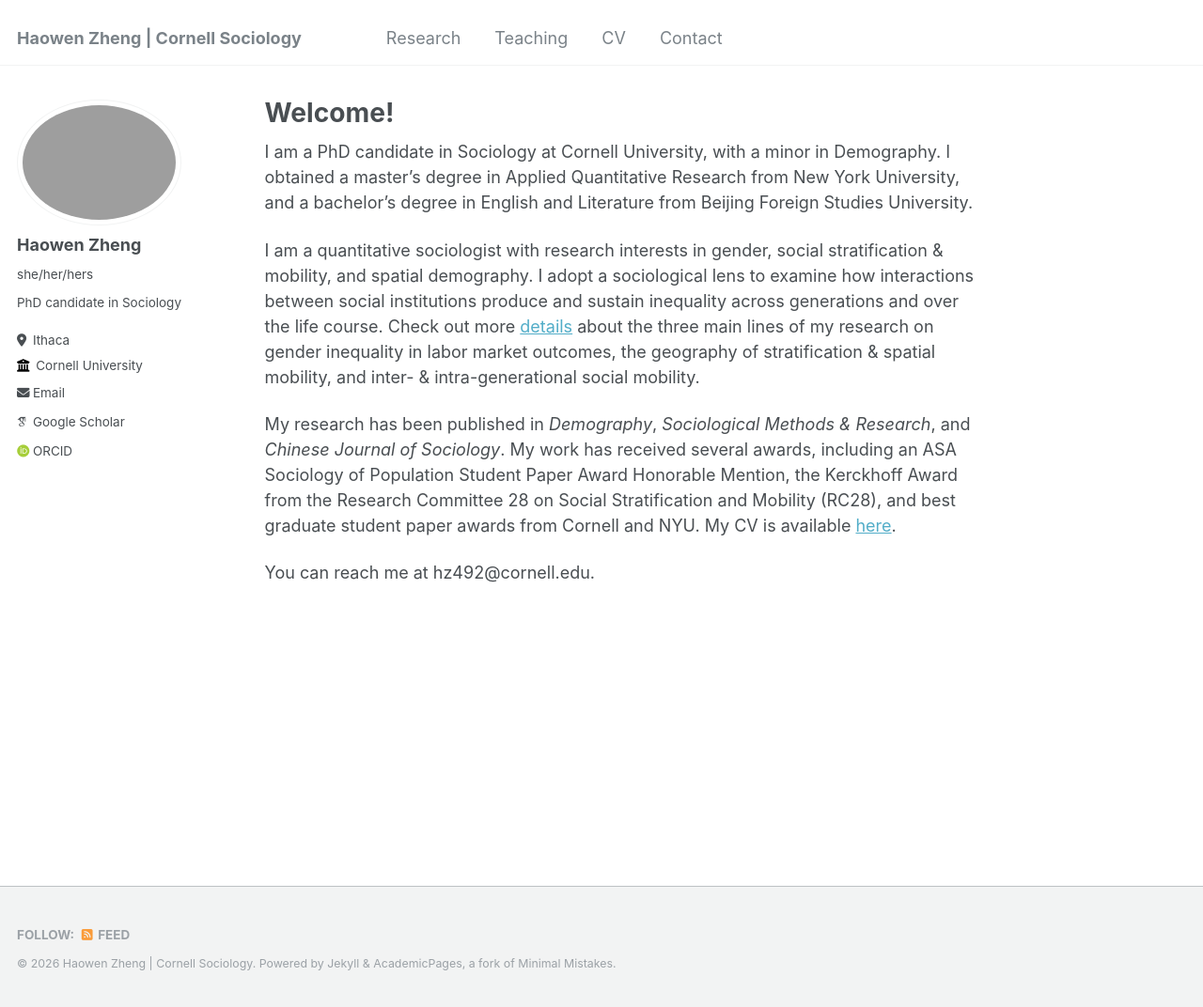
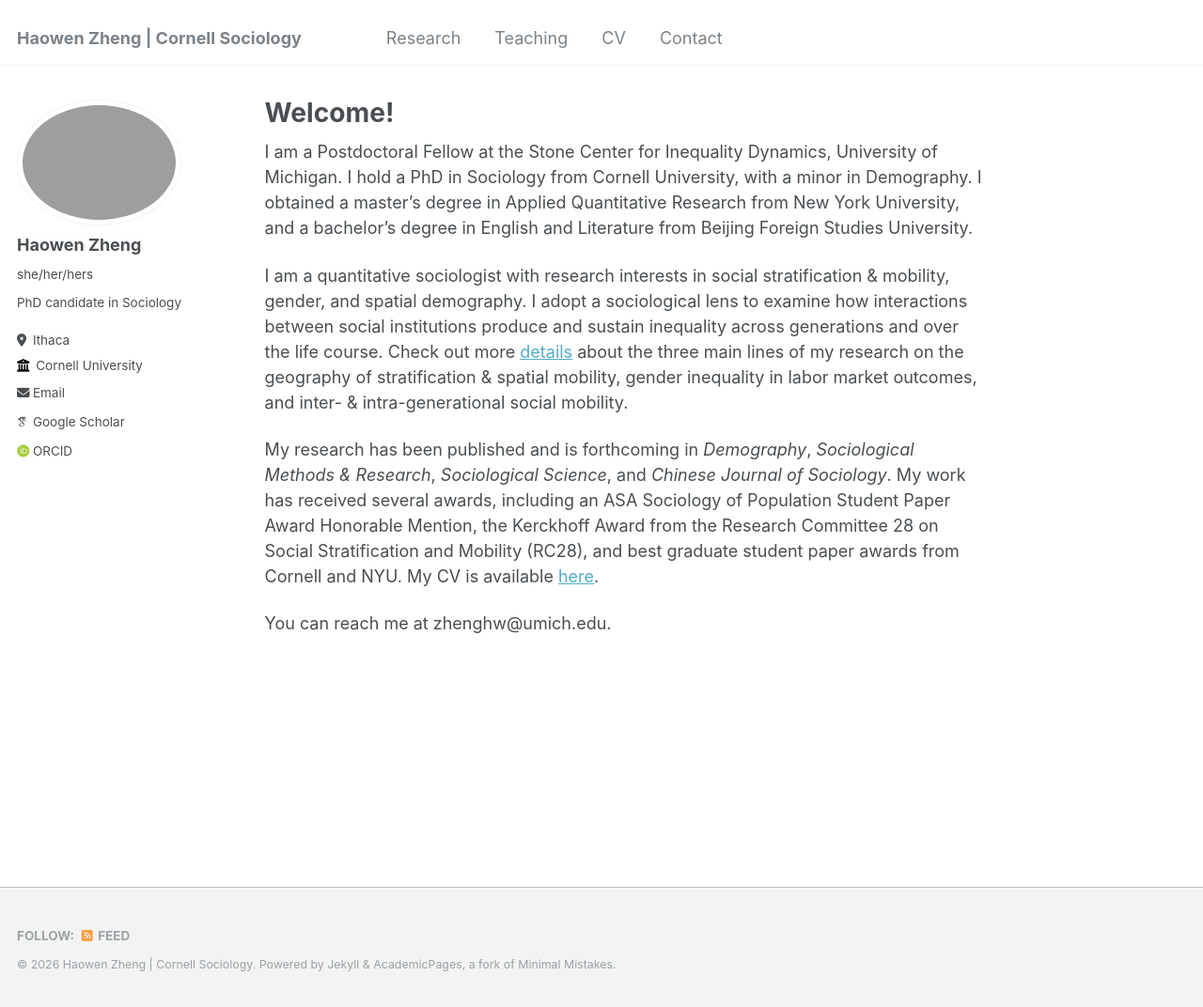
Before and after one commit to haowenzhg/haowenzhg.github.io, a Jekyll site: the page built from _pages/about.md, in a window 1280 px wide and 1072 px high. Shown: the whole window at 94% size. Built offline with Jekyll 4.4.1, drawn with Linux system fonts in a browser that asks for light colours; some web fonts are replaced.

Commit message:
Update about.md
update edu and job info

```diff
--- a/_pages/about.md
+++ b/_pages/about.md
@@ -7,10 +7,10 @@ redirect_from:
   - /about.html
 ---
 
-I am a PhD candidate in Sociology at Cornell University, with a minor in Demography. I obtained a master's degree in Applied Quantitative Research from New York University, and a bachelor's degree in English and Literature from Beijing Foreign Studies University.
+I am a Postdoctoral Fellow at the Stone Center for Inequality Dynamics, University of Michigan. I hold a PhD in Sociology from Cornell University, with a minor in Demography. I obtained a master's degree in Applied Quantitative Research from New York University, and a bachelor's degree in English and Literature from Beijing Foreign Studies University.
 
-I am a quantitative sociologist with research interests in gender, social stratification & mobility, and spatial demography. I adopt a sociological lens to examine how interactions between social institutions produce and sustain inequality across generations and over the life course. Check out more [details](/research) about the three main lines of my research on gender inequality in labor market outcomes, the geography of stratification & spatial mobility, and inter- & intra-generational social mobility.
+I am a quantitative sociologist with research interests in social stratification & mobility, gender, and spatial demography. I adopt a sociological lens to examine how interactions between social institutions produce and sustain inequality across generations and over the life course. Check out more [details](/research) about the three main lines of my research on the geography of stratification & spatial mobility, gender inequality in labor market outcomes, and inter- & intra-generational social mobility.
 
-My research has been published in _Demography_, _Sociological Methods & Research_, and _Chinese Journal of Sociology_. My work has received several awards, including an ASA Sociology of Population Student Paper Award Honorable Mention, the Kerckhoff Award from the Research Committee 28 on Social Stratification and Mobility (RC28), and best graduate student paper awards from Cornell and NYU. My CV is available [here](https://drive.google.com/file/d/1Rv7umhBmyE53UeooNyPrEHq6db7ZJMGW/view?usp=sharing).
+My research has been published and is forthcoming in _Demography_, _Sociological Methods & Research_, _Sociological Science_, and _Chinese Journal of Sociology_. My work has received several awards, including an ASA Sociology of Population Student Paper Award Honorable Mention, the Kerckhoff Award from the Research Committee 28 on Social Stratification and Mobility (RC28), and best graduate student paper awards from Cornell and NYU. My CV is available [here](https://drive.google.com/file/d/1Rv7umhBmyE53UeooNyPrEHq6db7ZJMGW/view?usp=sharing).
 
-You can reach me at hz492@cornell.edu.
+You can reach me at zhenghw@umich.edu.
```
